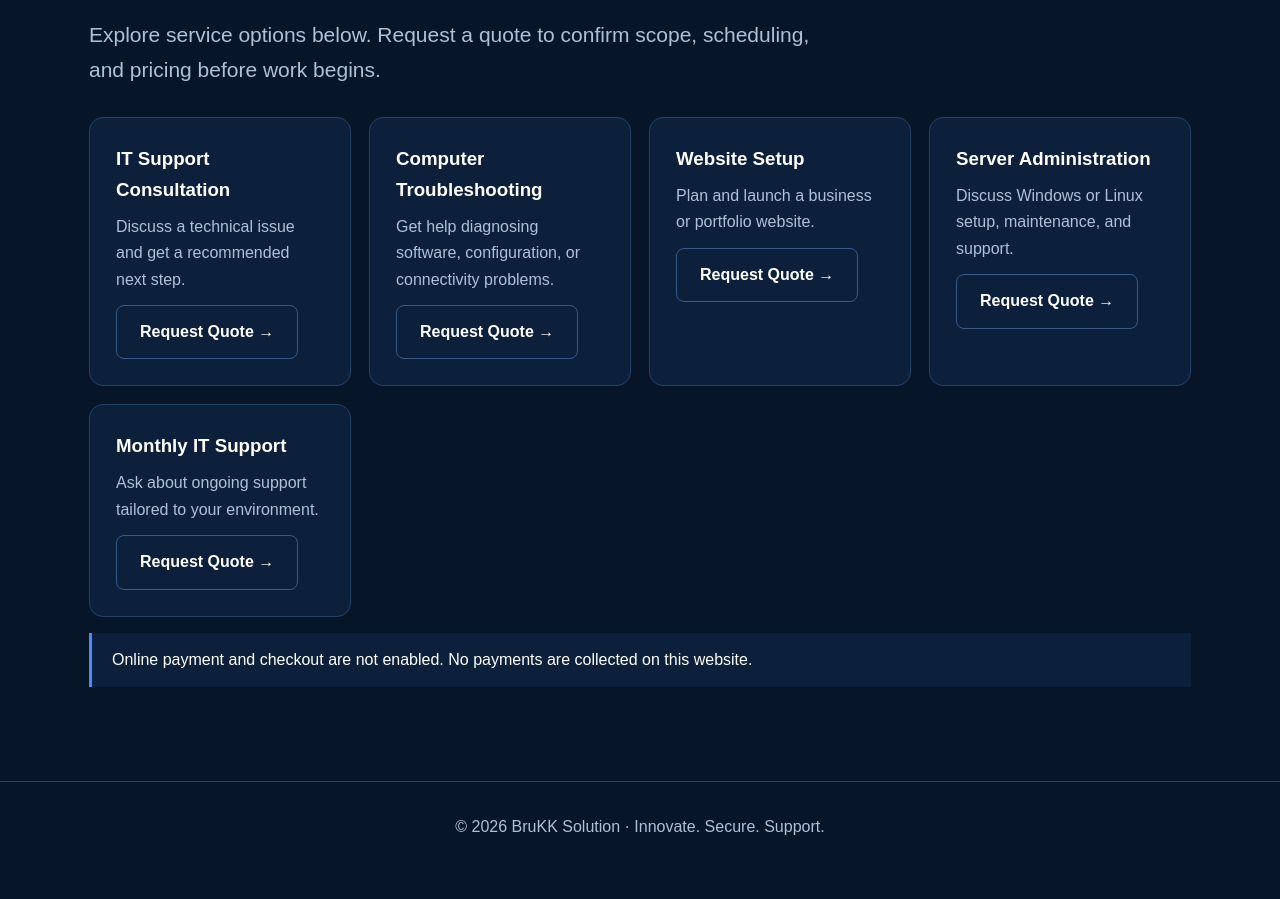
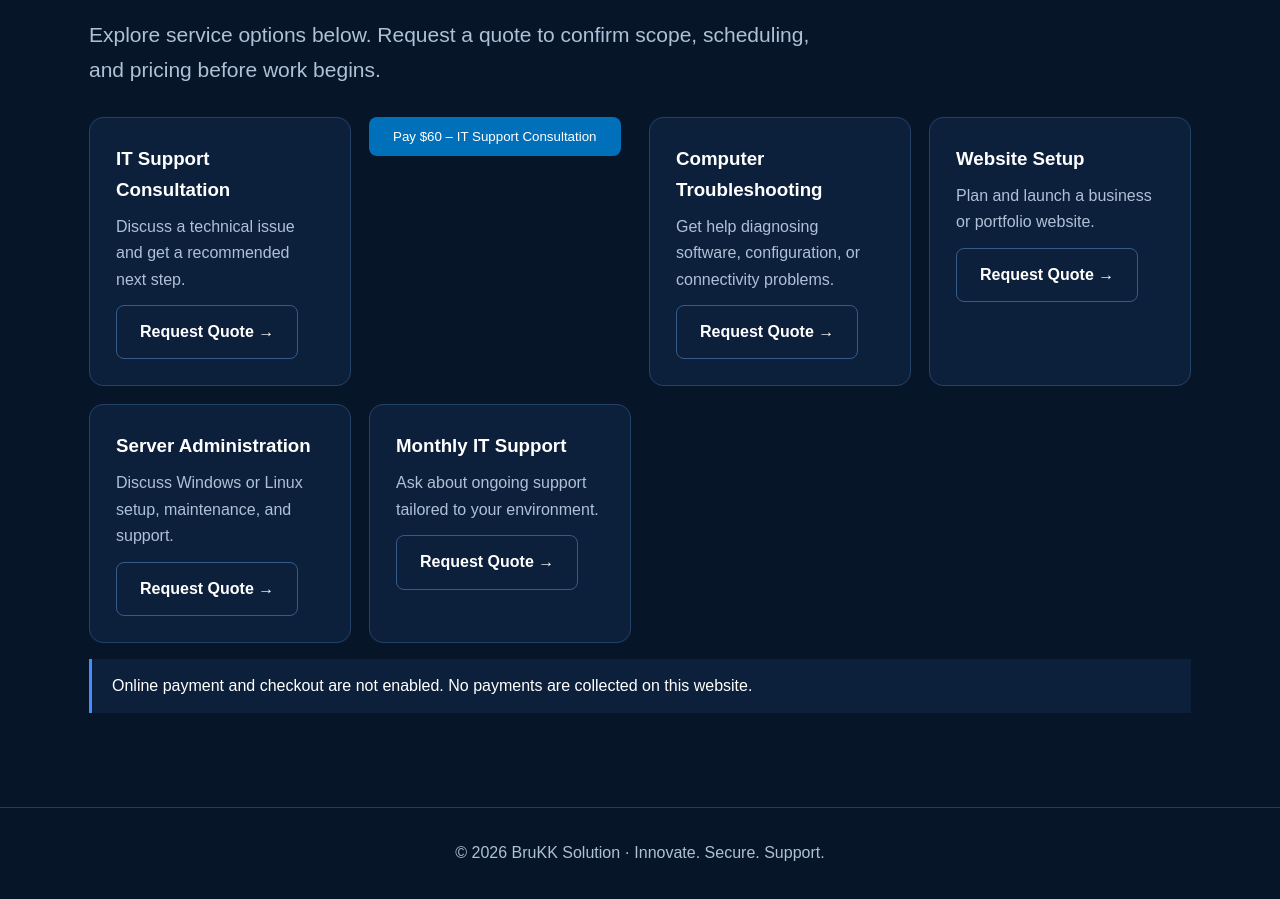
Before and after one commit to lennardbruno-byte/brukk-solution, a plain HTML site: page index.html in a window 1280 px wide. Shown: the part 3575-4474 px from the top of the page. Before the commit the page ends 4447 px from the top, so only its background shows below. Drawn offline with Linux system fonts and the light colour scheme.

Commit message:
Update index.html

```diff
--- a/index.html
+++ b/index.html
@@ -33,6 +33,11 @@
 <p class="lead">Explore service options below. Request a quote to confirm scope, scheduling, and pricing before work begins.</p>
 <div class="grid">
 <article class="card"><h3>IT Support Consultation</h3><p>Discuss a technical issue and get a recommended next step.</p><a class="btn alt" href="#contact">Request Quote →</a></article>
+  <form action="https://www.paypal.com/ncp/payment/8M8AZMPTRE5VW" method="post" target="_blank">
+  <button type="submit" style="background:#0070ba;color:white;padding:12px 24px;border:0;border-radius:8px;cursor:pointer;">
+    Pay $60 – IT Support Consultation
+  </button>
+</form>
 <article class="card"><h3>Computer Troubleshooting</h3><p>Get help diagnosing software, configuration, or connectivity problems.</p><a class="btn alt" href="#contact">Request Quote →</a></article>
 <article class="card"><h3>Website Setup</h3><p>Plan and launch a business or portfolio website.</p><a class="btn alt" href="#contact">Request Quote →</a></article>
 <article class="card"><h3>Server Administration</h3><p>Discuss Windows or Linux setup, maintenance, and support.</p><a class="btn alt" href="#contact">Request Quote →</a></article>
```
